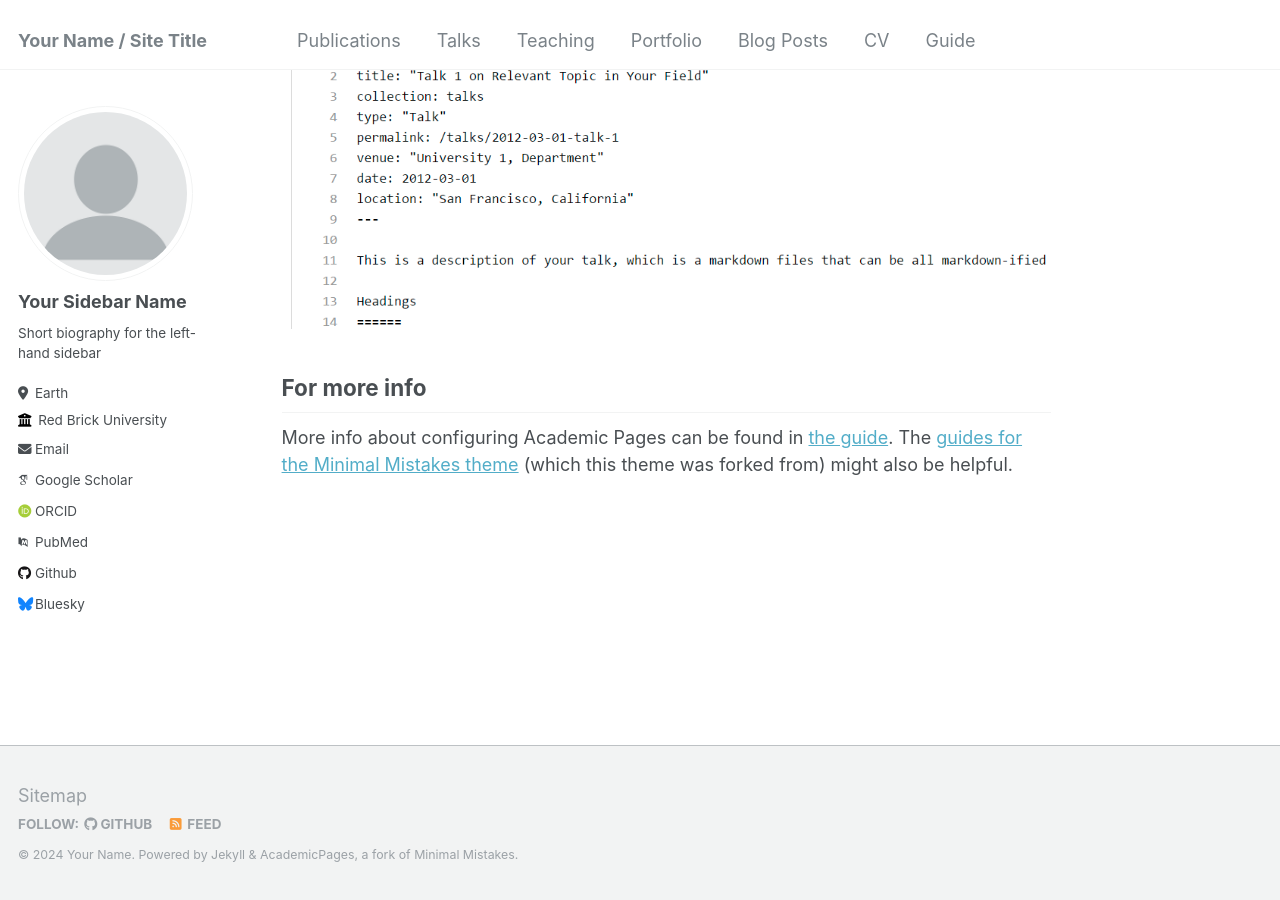
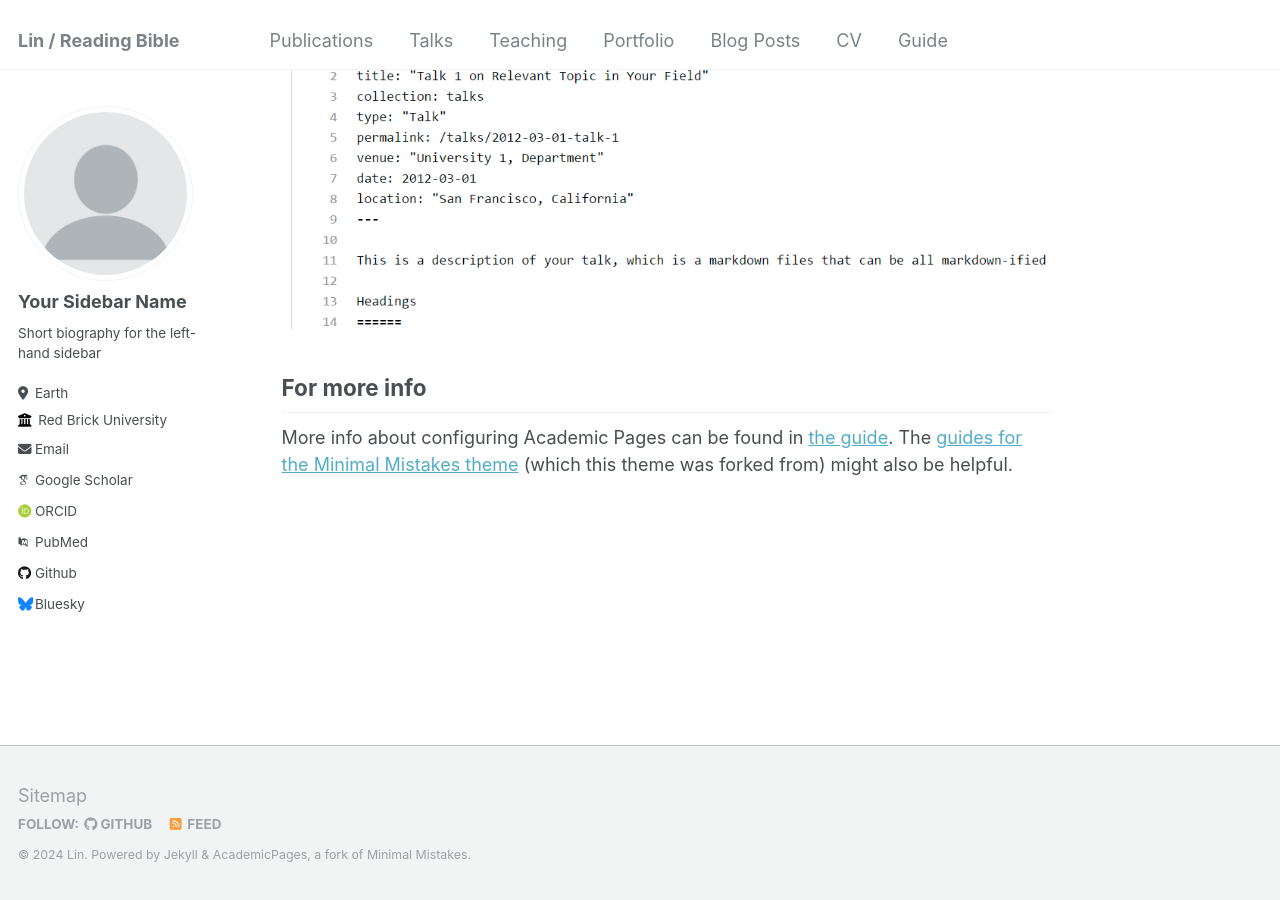
Before and after one commit to linbible/linbible.github.io, a Jekyll site: the page built from _pages/about.md, in a window 1280 px wide and 900 px high, scrolled down 2660 px. Built offline with Jekyll 4.4.1, drawn with Linux system fonts in a browser that asks for light colours; some web fonts are replaced.

Commit message:
add my name

```diff
--- a/_config.yml
+++ b/_config.yml
@@ -8,9 +8,9 @@
 
 # Basic Site Settings
 locale                   : "en-US"
-title                    : "Your Name / Site Title"
+title                    : "Lin / Reading Bible"
 title_separator          : "-"
-name                     : &name "Your Name"
+name                     : &name "Lin"
 description              : &description "personal description"
 url                      : https://academicpages.github.io # the base hostname & protocol for your site e.g. "https://mmistakes.github.io"
 baseurl                  : "" # the subpath of your site, e.g. "/blog"
```
